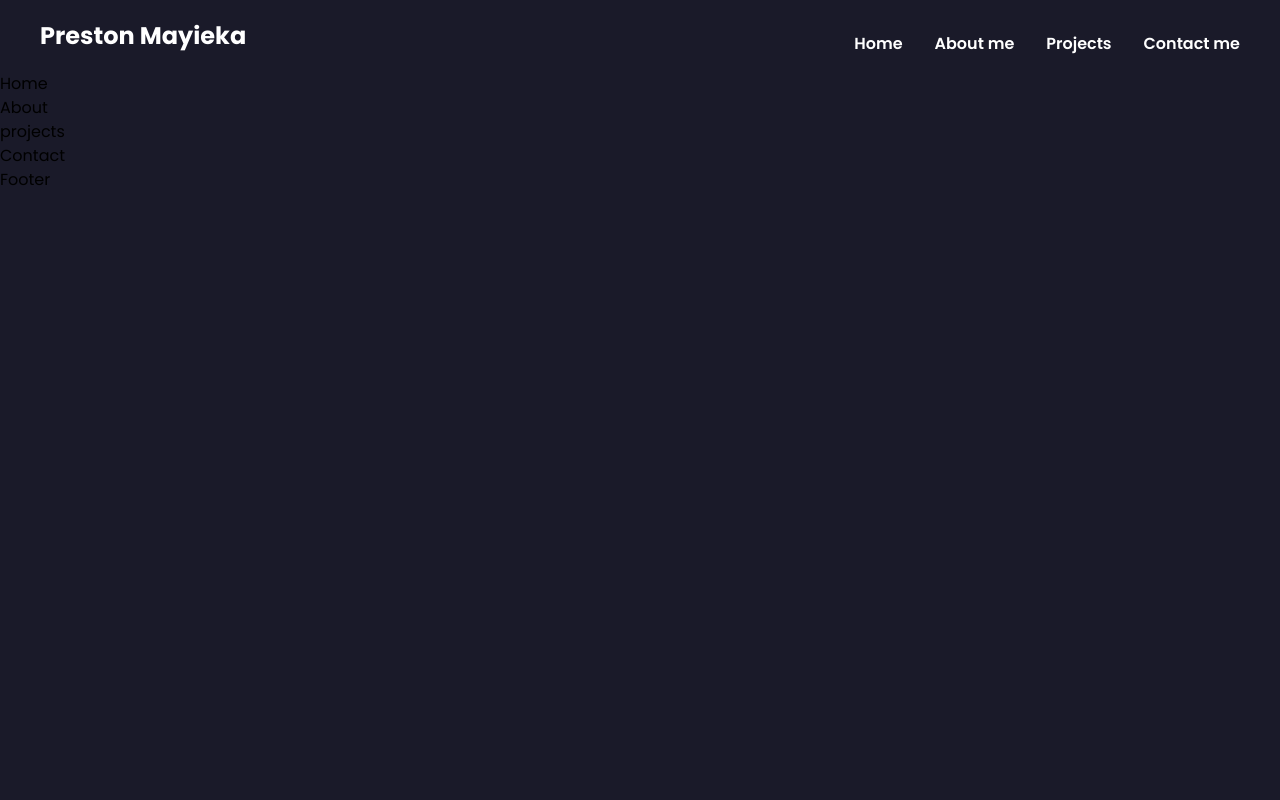
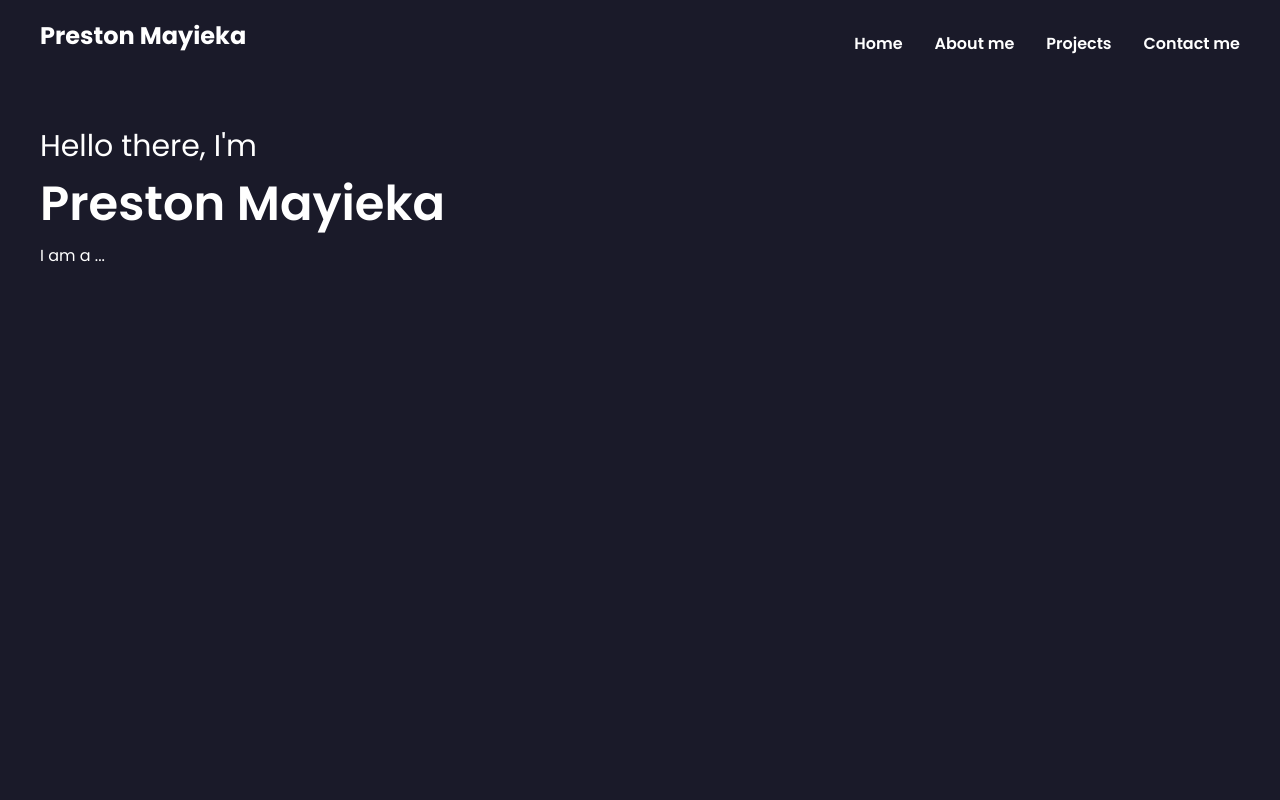
Before and after one commit to preston176/Personal-Portfolio, a React (Vite) app: page / in a window 1280 px wide. Shown: the top 800 px of the page. Built offline with nearby package versions, Linux system fonts and the light colour scheme.

Commit message:
styled home + placeholder

```diff
--- a/src/components/Home.jsx
+++ b/src/components/Home.jsx
@@ -2,8 +2,15 @@ import React from 'react';
 
 const Home = () => {
     return (
-        <div>
-            Home
+        <div className='px-7 md:px-10 my-14 md:h-screen bg-[#1a1a29]'>
+            <div className="">
+                {/* texts section */}
+                <div className="text-white">
+                <h5 className='text-3xl mt-12'>Hello there, I'm</h5>
+                <h1 className='font-semibold text-3xl md:text-5xl my-4'>Preston Mayieka</h1>
+                <p>I am a ...</p>
+                </div>
+            </div>
         </div>
     );
 };
```
